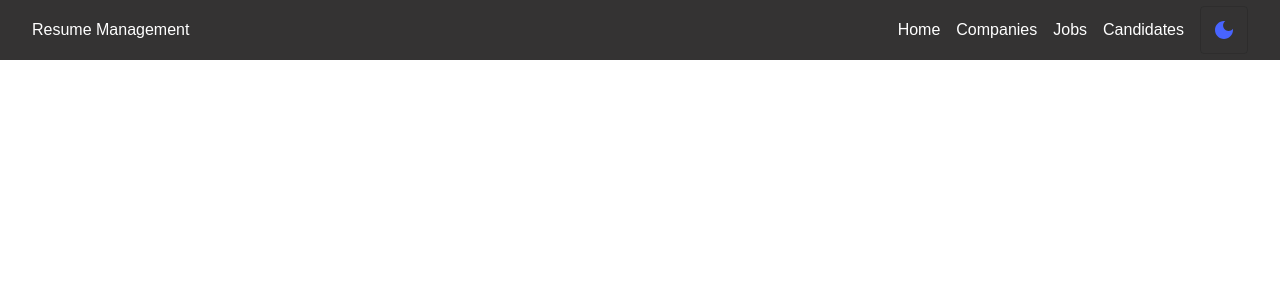
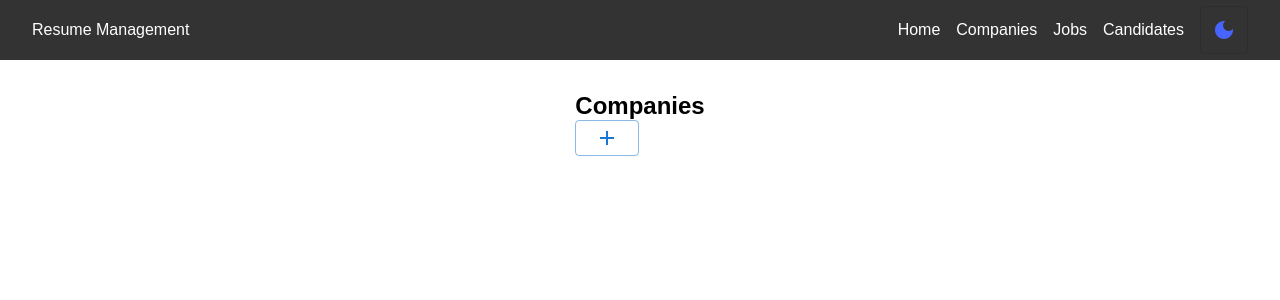
Before and after one commit to azooz59T/recruitment-project-frontend, a React (Create React App) app: page /companies in a window 1280 px wide. Shown: the top 300 px of the page. Built offline with nearby package versions, Linux system fonts and the light colour scheme; no server answers.

Commit message:
Add Companies page and route to the Navbar in App
+ Configure it to use lazy loading

```diff
--- a/src/App.tsx
+++ b/src/App.tsx
@@ -6,6 +6,7 @@ import CustomLinearProgress from './components/custom-linear-progress/CustomLine
 
 // Imports with lazy loading
 const Home = lazy(() => import("./pages/home/Home.page"));
+const Companies = lazy(() => import("./pages/companies/companies.page"));
 
 const App = () => {
   const {darkMode} = useContext(ThemeContext);
@@ -18,6 +19,9 @@ const App = () => {
         <Suspense fallback={<CustomLinearProgress />}>
           <Routes>
             <Route path="/" element={<Home />} />
+            <Route path="/companies">
+              <Route index element ={<Companies />} />
+            </Route>
           </Routes>
         </Suspense>
       </div>
```
